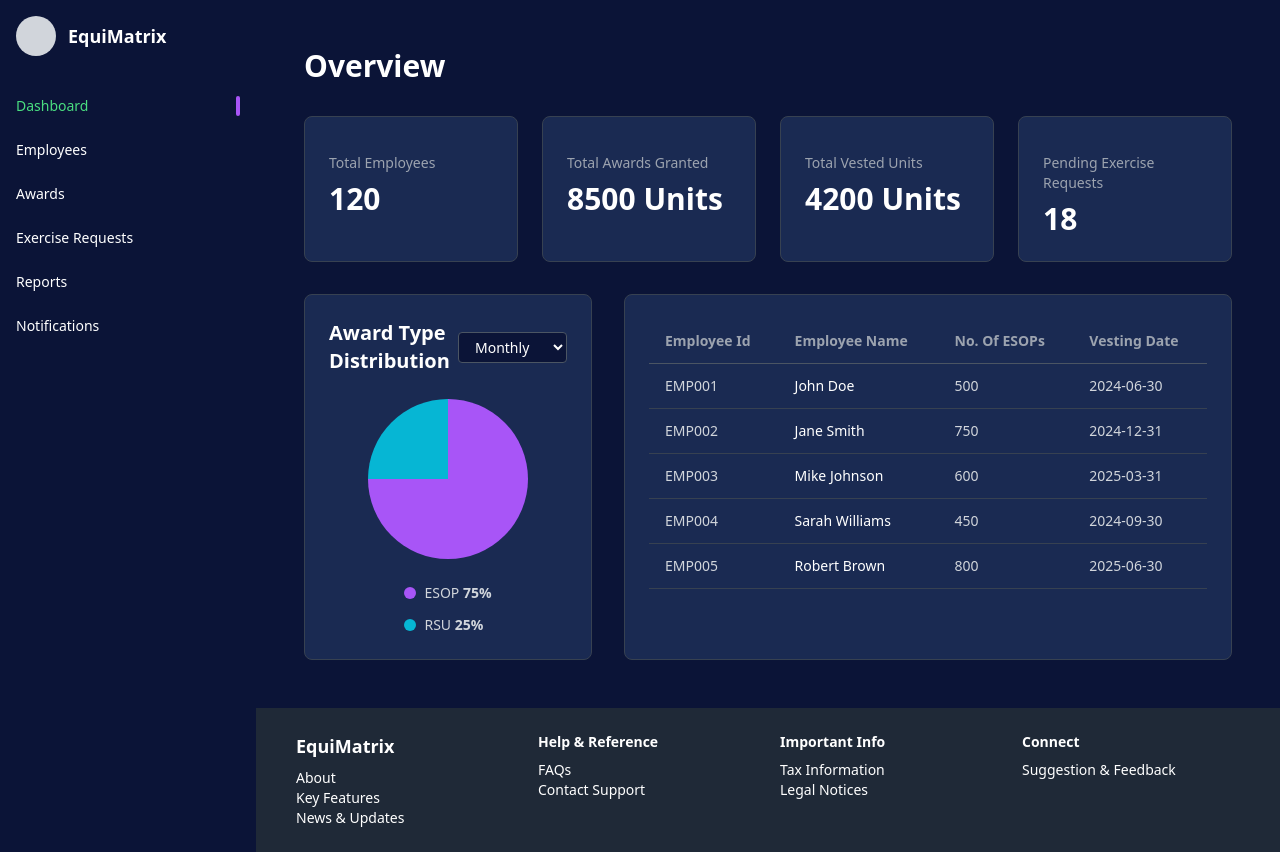
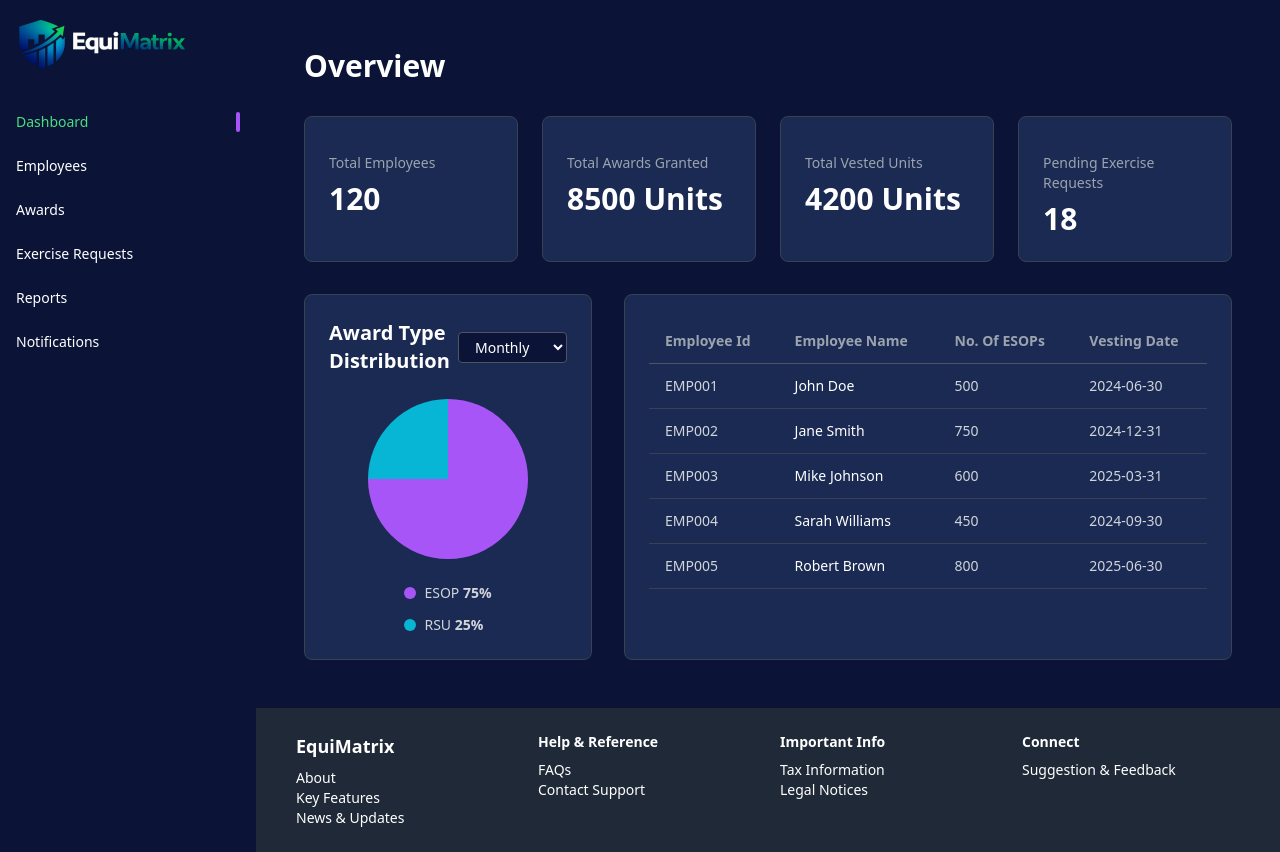
Before and after one commit to VarshaShetty28/Equity_Award_Tracker_EquiMatrix, an Angular app in the folder FrontEnd/: page /admin in a window 1280 px wide. Built offline with nearby package versions, Linux system fonts and the light colour scheme.

Commit message:
Logo added'

```diff
--- a/FrontEnd/src/app/shared/admin-nav-bar/admin-nav-bar.component.html
+++ b/FrontEnd/src/app/shared/admin-nav-bar/admin-nav-bar.component.html
@@ -1,10 +1,13 @@
 <div class="w-64 h-screen bg-[#0B1437] text-white flex flex-col p-4">
 
   <!-- LOGO -->
-  <div class="flex items-center gap-3 mb-10">
-    <div class="w-10 h-10 bg-gray-300 rounded-full"></div>
-    <h1 class="text-lg font-bold">EquiMatrix</h1>
-  </div>
+<div class="flex items-center gap-3 mb-10">
+  <img
+    src="assets/Logo.png"
+    alt="EquiMatrix Logo"
+    class="h-14 object-contain"
+  />
+</div>
 
   <!-- MENU -->
   <nav class="flex flex-col gap-6 text-sm">
```
Also changed, not shown: FrontEnd/src/assets/Logo.png (added).
